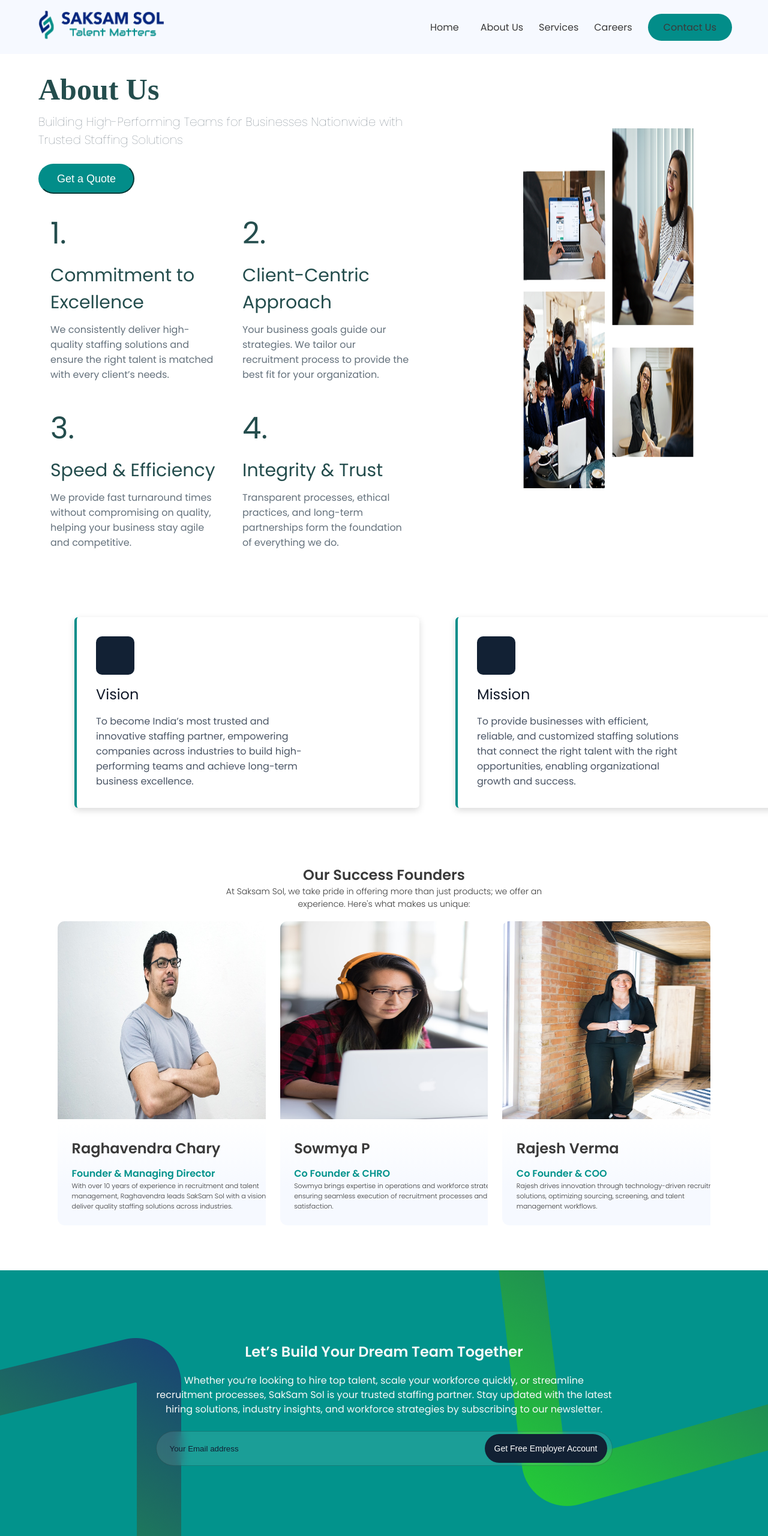
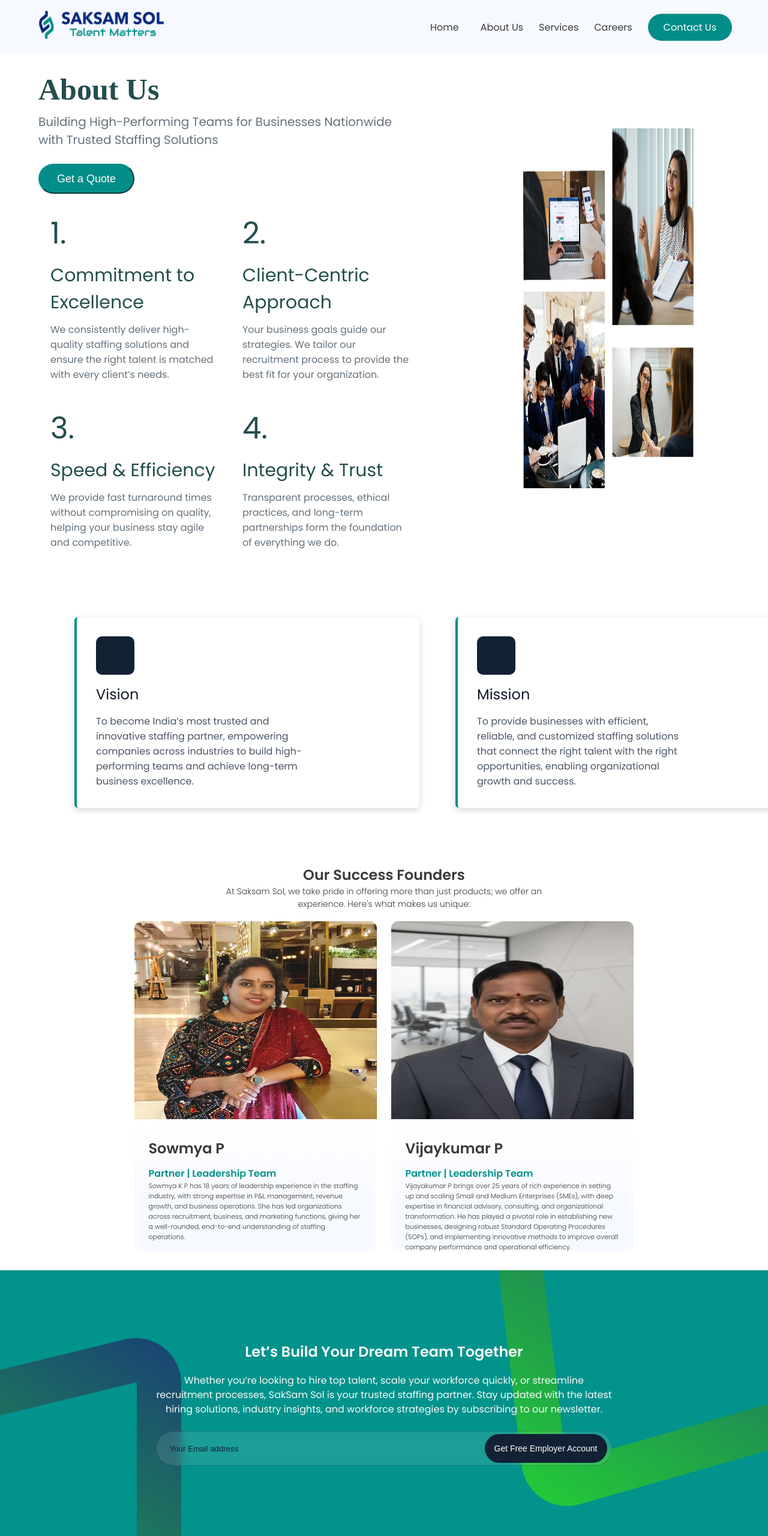
Before and after one commit to sandeeptridizi/saksam-sol, a React (Vite) app: page /about-us in a window 1280 px wide. Shown: the top 2561 px of the page at 60% size. Built offline with nearby package versions, Linux system fonts and the light colour scheme; a web font is replaced by a local one.

Commit message:
made changes in staff augmentation page

```diff
--- a/src/components/Navbar/Navbar.css
+++ b/src/components/Navbar/Navbar.css
@@ -40,9 +40,9 @@
   color: #fff;
 }
 
-/* a.active {
-  color: #028d89;
-} */
+.contact-link a {
+  color: #fff;
+}
 
 .services-links-container {
   padding: 0;
--- a/src/pages/AboutPage/AboutPage.css
+++ b/src/pages/AboutPage/AboutPage.css
@@ -47,7 +47,7 @@
 .aboutdesc {
   font-size: 20px;
   color: #64717c;
-  font-weight: lighter;
+  font-weight: 400;
 }
 
 .aboutbutton {
@@ -58,6 +58,7 @@
   border-color: #028d89;
   color: #ffffff;
   font-size: 18px;
+  cursor: pointer;
 }
 
 .aboutrow {
--- a/src/pages/AboutPage/AboutPage.jsx
+++ b/src/pages/AboutPage/AboutPage.jsx
@@ -1,9 +1,8 @@
 import MeetingCard from '../../components/MeetingCard/MeetingCard';
 import './AboutPage.css';
 
-import alma from '../../assets/image1.jpg';
-import santos from '../../assets/image2.jpg';
-import rita from '../../assets/image3.jpg';
+import sowmya from '../../assets/sowmya.jpeg';
+import vijayKumar from '../../assets/vijayKumar.jpeg';
 
 import aboutImg from '../../assets/about.png';
 import useAppContext from '../../context/AppContext';
@@ -12,24 +11,17 @@ import GetQuoteModal from '../../components/Modals/GetQuoteModal/GetQuoteModal';
 const meetingData = [
   {
     id: 1,
-    image: alma,
-    name: 'Raghavendra Chary',
-    role: 'Founder & Managing Director',
-    text: 'With over 10 years of experience in recruitment and talent management, Raghavendra leads SakSam Sol with a vision to deliver quality staffing solutions across industries.',
+    image: sowmya,
+    name: 'Sowmya P',
+    role: 'Partner | Leadership Team',
+    text: 'Sowmya K P has 18 years of leadership experience in the staffing industry, with strong expertise in P&L management, revenue growth, and business operations. She has led organizations across recruitment, business, and marketing functions, giving her a well-rounded, end-to-end understanding of staffing operations.',
   },
   {
     id: 2,
-    image: santos,
-    name: 'Sowmya P',
-    role: 'Co Founder & CHRO',
-    text: 'Sowmya brings expertise in operations and workforce strategy, ensuring seamless execution of recruitment processes and client satisfaction.',
-  },
-  {
-    id: 3,
-    image: rita,
-    name: 'Rajesh Verma',
-    role: 'Co Founder & COO',
-    text: 'Rajesh drives innovation through technology-driven recruitment solutions, optimizing sourcing, screening, and talent management workflows.',
+    image: vijayKumar,
+    name: 'Vijaykumar P',
+    role: 'Partner | Leadership Team',
+    text: 'Vijayakumar P brings over 25 years of rich experience in setting up and scaling Small and Medium Enterprises (SMEs), with deep expertise in financial advisory, consulting, and organizational transformation. He has played a pivotal role in establishing new businesses, designing robust Standard Operating Procedures (SOPs), and implementing innovative methods to improve overall company performance and operational efficiency.',
   },
 ];
 
--- a/src/pages/ServicesPage/ContingetStaffing/ContingetStaffing.css
+++ b/src/pages/ServicesPage/ContingetStaffing/ContingetStaffing.css
@@ -147,7 +147,7 @@
 }
 
 .home-page-money-container {
-  margin-top: 150px;
+  margin-top: 180px;
 }
 
 @media screen and (max-width: 600px) {
--- a/src/pages/ServicesPage/ContingetStaffing/ContingetStaffing.jsx
+++ b/src/pages/ServicesPage/ContingetStaffing/ContingetStaffing.jsx
@@ -62,7 +62,7 @@ const ContingetStaffing = () => {
     <div>
       <div className='servicehero'>
         <div className='serviceheronotes'>
-          <h1 className='serviceherotitle'>Saff Augmentation</h1>
+          <h1 className='serviceherotitle'>Staff Augmentation</h1>
           <div className='serivcehighlight'>
             <div className='serviceicon'>
               <IoMdCheckmark />
```
